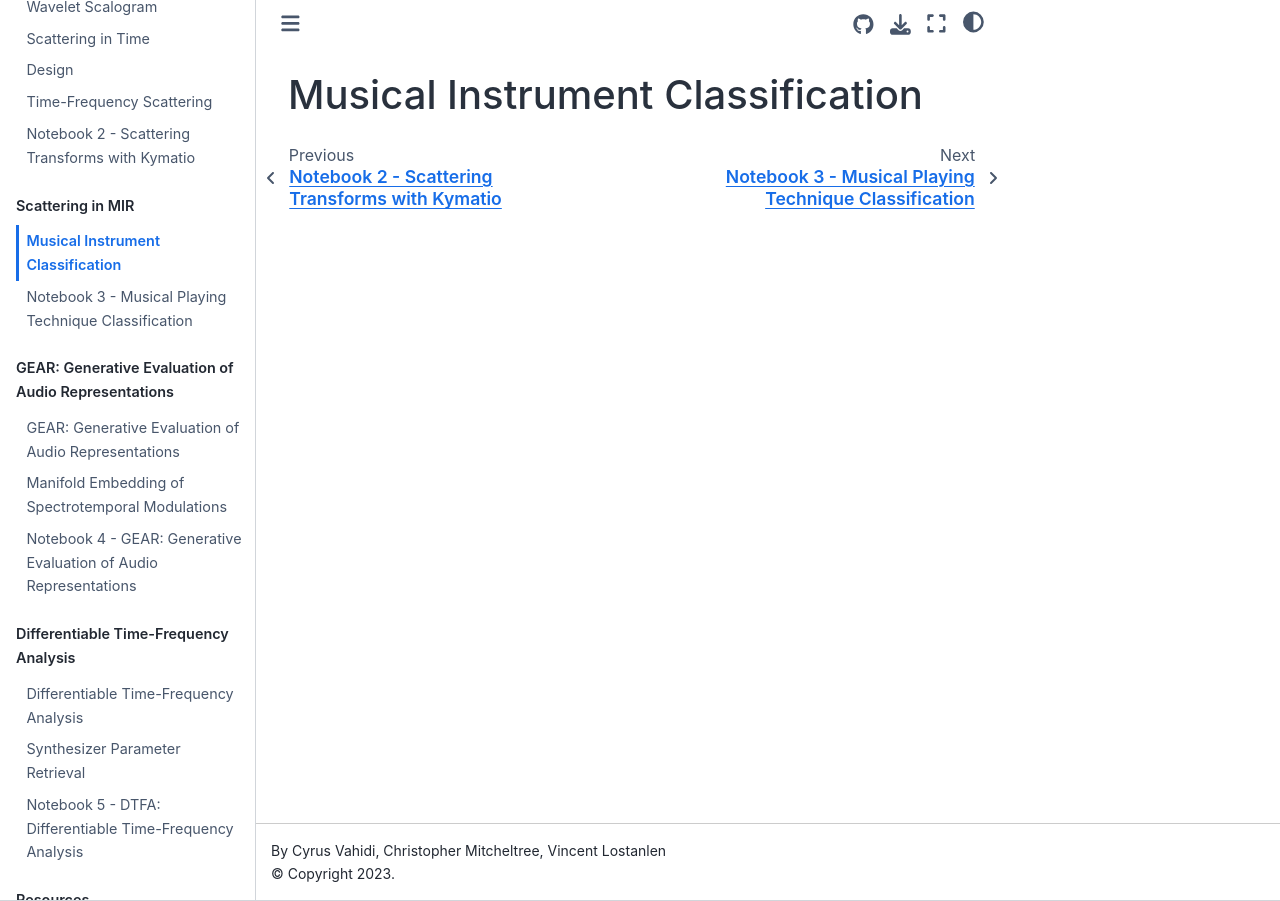
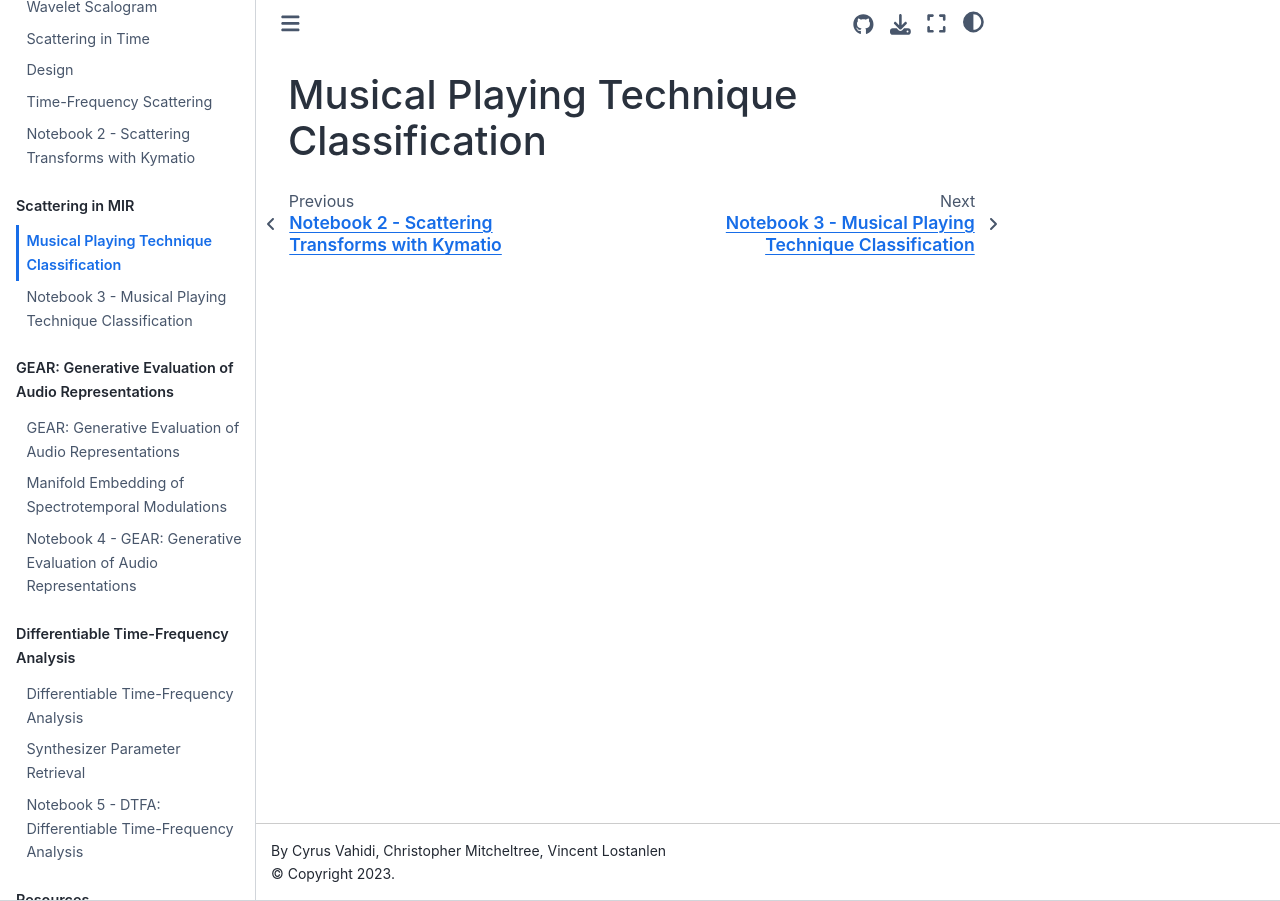
Before and after one commit to kymatio/ismir23-tutorial, a Jupyter Book: the page built from book/ch4_mir/ipt_classification.md, in a window 1280 px wide. Built offline with Jupyter Book 1.0.4 settings and Sphinx 7.4.7 and the Sphinx Book theme 1.1.4, drawn with Linux system fonts in a browser that asks for light colours.

Commit message:
intro, scope, structure

```diff
--- a/book/ch4_mir/ipt_classification.md
+++ b/book/ch4_mir/ipt_classification.md
@@ -1 +1 @@
-# Musical Instrument Classification
+# Musical Playing Technique Classification
```
